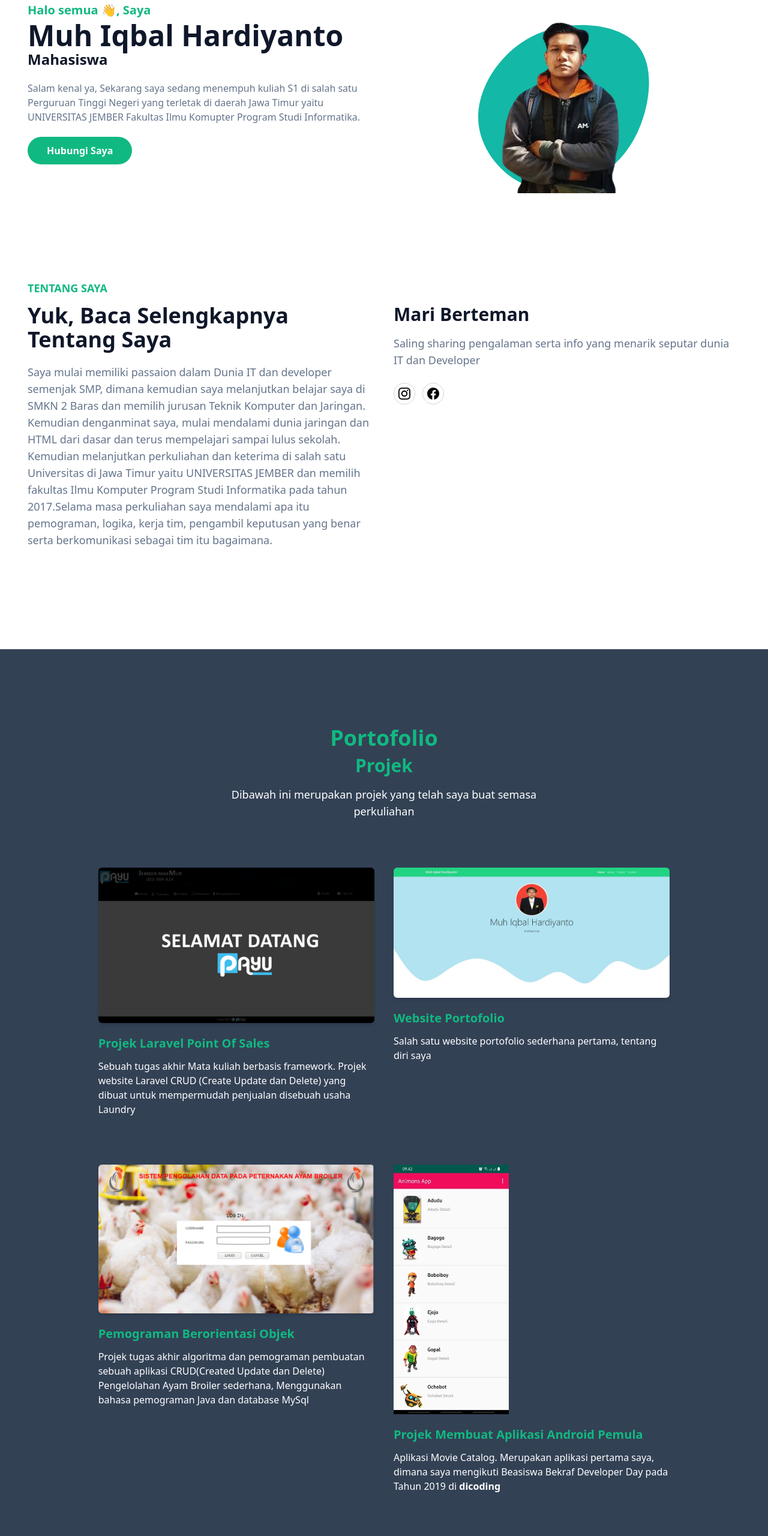
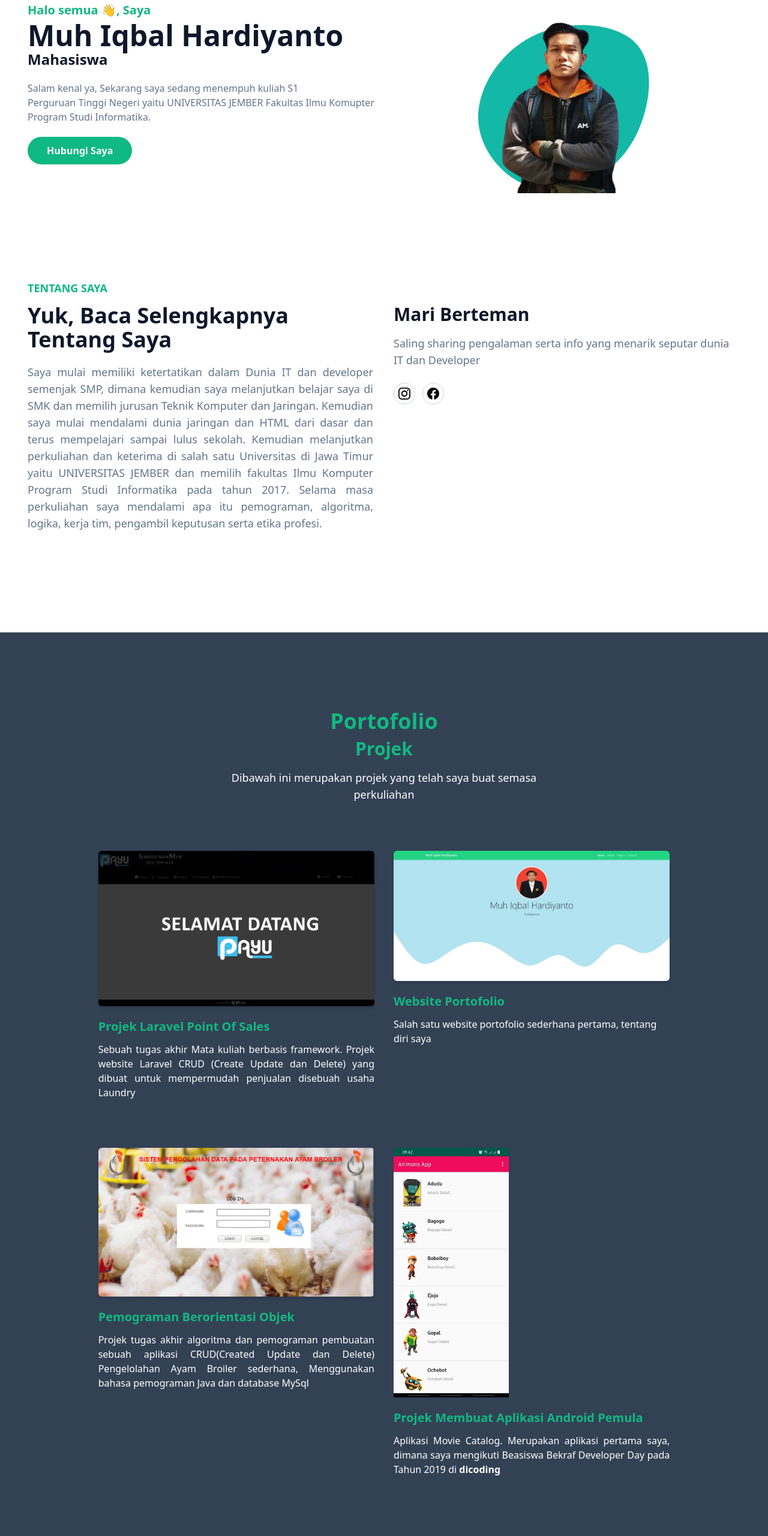
Before and after one commit to miqbalha/my-portofolio, a website: page index.html in a window 1280 px wide. Shown: the part 200-2760 px from the top of the page at 60% size. Drawn offline with nearby package versions, Linux system fonts and the light colour scheme.

Commit message:
text align

```diff
--- a/index.html
+++ b/index.html
@@ -67,8 +67,8 @@
           <div class="w-full self-center px-4 lg:w-1/2">
             <h1 class="text-base font-semibold text-primary md:text-xl">Halo semua 👋, Saya<span class="mt-1 block text-4xl font-bold text-dark dark:text-white lg:text-5xl">Muh Iqbal Hardiyanto</span></h1>
             <h2 class="mb-5 font-bold text-dark lg:text-2xl">Mahasiswa</h2>
-            <p class="font-medium text-secondary dark:text-white">Salam kenal ya, Sekarang saya sedang menempuh kuliah S1 di salah satu</p>
-            <p class="mb-8 font-medium text-secondary dark:text-white">Perguruan Tinggi Negeri yang terletak di daerah Jawa Timur yaitu UNIVERSITAS JEMBER Fakultas Ilmu Komupter Program Studi Informatika.</p>
+            <p class="font-medium text-secondary dark:text-white md:text-justify lg:text-justify">Salam kenal ya, Sekarang saya sedang menempuh kuliah S1</p>
+            <p class="mb-8 font-medium text-secondary dark:text-white md:text-justify lg:text-justify">Perguruan Tinggi Negeri yaitu UNIVERSITAS JEMBER Fakultas Ilmu Komupter Program Studi Informatika.</p>
             <a href="mailto:muhiqbal1059@gmail.com" class="rounded-full bg-primary py-3 px-8 text-base font-semibold text-white transition duration-300 ease-in-out hover:opacity-80 hover:shadow-lg">Hubungi Saya</a>
           </div>
           <div class="self w-full px-4 lg:w-1/2">
@@ -96,10 +96,10 @@
           <div class="mb-10 w-full px-4 lg:w-1/2">
             <h4 class="mb-3 text-lg font-bold uppercase text-primary">Tentang Saya</h4>
             <h2 class="mb-5 max-w-md text-3xl font-bold text-dark dark:text-white lg:text-4xl">Yuk, Baca Selengkapnya Tentang Saya</h2>
-            <p class="max-w-xl text-base font-medium text-secondary dark:text-white lg:text-lg">
-              Saya mulai memiliki passaion dalam Dunia IT dan developer semenjak SMP, dimana kemudian saya melanjutkan belajar saya di SMKN 2 Baras dan memilih jurusan Teknik Komputer dan Jaringan. Kemudian denganminat saya, mulai mendalami
-              dunia jaringan dan HTML dari dasar dan terus mempelajari sampai lulus sekolah. Kemudian melanjutkan perkuliahan dan keterima di salah satu Universitas di Jawa Timur yaitu UNIVERSITAS JEMBER dan memilih fakultas Ilmu Komputer
-              Program Studi Informatika pada tahun 2017.Selama masa perkuliahan saya mendalami apa itu pemograman, logika, kerja tim, pengambil keputusan yang benar serta berkomunikasi sebagai tim itu bagaimana.
+            <p class="max-w-xl text-justify text-base font-medium text-secondary dark:text-white md:text-justify lg:text-lg">
+              Saya mulai memiliki ketertatikan dalam Dunia IT dan developer semenjak SMP, dimana kemudian saya melanjutkan belajar saya di SMK dan memilih jurusan Teknik Komputer dan Jaringan. Kemudian saya mulai mendalami dunia jaringan
+              dan HTML dari dasar dan terus mempelajari sampai lulus sekolah. Kemudian melanjutkan perkuliahan dan keterima di salah satu Universitas di Jawa Timur yaitu UNIVERSITAS JEMBER dan memilih fakultas Ilmu Komputer Program Studi
+              Informatika pada tahun 2017. Selama masa perkuliahan saya mendalami apa itu pemograman, algoritma, logika, kerja tim, pengambil keputusan serta etika profesi.
             </p>
           </div>
           <div class="w-full px-4 lg:w-1/2">
@@ -146,7 +146,9 @@
               <img src="dist/img/portofolio/awal-pos.png" alt="pos" />
             </div>
             <h3 class="mt-5 mb-3 text-xl font-semibold text-primary dark:text-white">Projek Laravel Point Of Sales</h3>
-            <p class="text-base font-medium text-white">Sebuah tugas akhir Mata kuliah berbasis framework. Projek website Laravel CRUD (Create Update dan Delete) yang dibuat untuk mempermudah penjualan disebuah usaha Laundry</p>
+            <p class="text-base font-medium text-white md:text-justify lg:text-justify">
+              Sebuah tugas akhir Mata kuliah berbasis framework. Projek website Laravel CRUD (Create Update dan Delete) yang dibuat untuk mempermudah penjualan disebuah usaha Laundry
+            </p>
           </div>
           <div class="mb-12 p-4 md:w-1/2">
             <div class="overflow-hidden rounded-md shadow-md">
@@ -160,14 +162,14 @@
               <img src="dist/img/portofolio/pbo-ayam.png" alt="pbo-ayam" />
             </div>
             <h3 class="mt-5 mb-3 text-xl font-semibold text-primary dark:text-white">Pemograman Berorientasi Objek</h3>
-            <p class="text-base font-medium text-white">
+            <p class="text-base font-medium text-white md:text-justify lg:text-justify">
               Projek tugas akhir algoritma dan pemograman pembuatan sebuah aplikasi CRUD(Created Update dan Delete) Pengelolahan Ayam Broiler sederhana, Menggunakan bahasa pemograman Java dan database MySql
             </p>
           </div>
           <div class="mb-12 p-4 md:w-1/2">
             <div class="rounded-md"><img class="h-48 w-full object-contain md:h-full md:w-48" src="dist/img/portofolio/catalog.jpg" alt="catalog" /></div>
             <h3 class="mt-5 mb-3 text-xl font-semibold text-primary dark:text-white">Projek Membuat Aplikasi Android Pemula</h3>
-            <p class="text-base font-medium text-white">
+            <p class="text-base font-medium text-white md:text-justify lg:text-justify">
               Aplikasi Movie Catalog. Merupakan aplikasi pertama saya, dimana saya mengikuti Beasiswa Bekraf Developer Day pada Tahun 2019 di
               <strong><a href="https://www.dicoding.com/" class="no-underline hover:underline">dicoding</a></strong>
             </p>
@@ -221,7 +223,7 @@
         <div class="w-full px-4">
           <div class="mx-auto mb-16 max-w-xl text-center">
             <h4 class="mb-2 text-lg font-semibold text-primary dark:text-emerald-500 sm:text-3xl lg:text-4xl">Narahubung</h4>
-            <h2 class="mb-4 text-3xl font-bold text-dark dark:text-white sm:text-4xl lg:text-5xl">Hubungi</h2>
+            <h2 class="mb-4 text-3xl font-bold text-dark dark:text-white sm:text-4xl lg:text-3xl">Isi Form dibawah</h2>
             <p class="text-md dark-text-200 font-medium text-secondary dark:text-white md:text-lg">Silahkan bertanya, dengan mencantumkan email yang aktif Ya 👌</p>
           </div>
         </div>
@@ -330,14 +332,13 @@
         <div class="container">
           <div class="flex flex-wrap">
             <div class="mb-9 w-full px-4 font-medium text-slate-300 md:w-1/3">
-              <h2 class="mb-2 text-2xl font-bold">Hubungi Kami</h2>
-              <p>muhiqbal1059@gmail.com</p>
+              <h2 class="mb-2 text-2xl font-bold md:text-justify lg:text-justify">Alamat</h2>
               <p>Jln. Kotta Blater RT/RW 03/09</p>
-              <p>Dsn Karangtemplek</p>
-              <p>Desa Andongsari Kec Ambulu Jember</p>
+              <p>Dsn Karangtemplek, Desa Andongsari</p>
+              <p>Kecamatan Ambulu, Jember</p>
             </div>
             <div class="mb-12 w-full px-4 md:w-1/2">
-              <h3 class="mb-5 text-xl font-semibold text-white">Tautan</h3>
+              <h3 class="mb-5 text-2xl font-bold text-slate-300">Tautan</h3>
               <ul class="text-slate-300">
                 <li>
                   <a href="#home" class="mb-3 inline-block text-base hover:text-primary">Beranda</a>
```
Also changed, not shown: dist/css/final.css.
